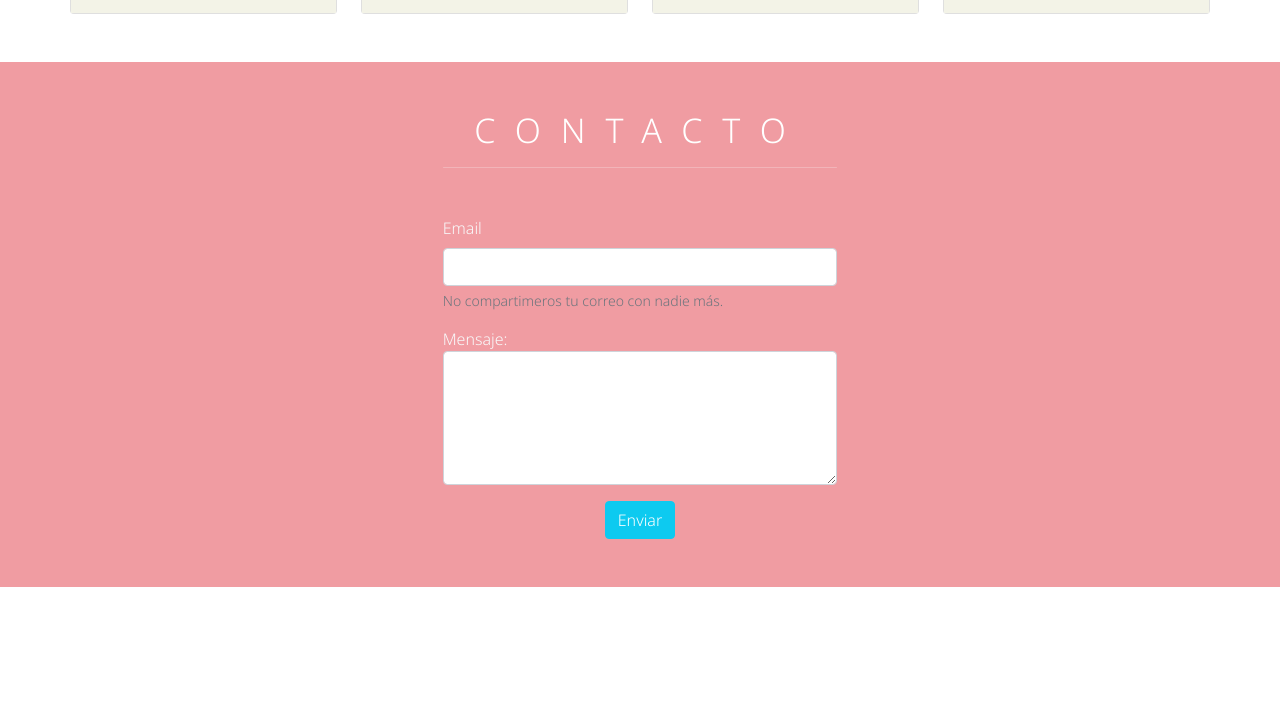
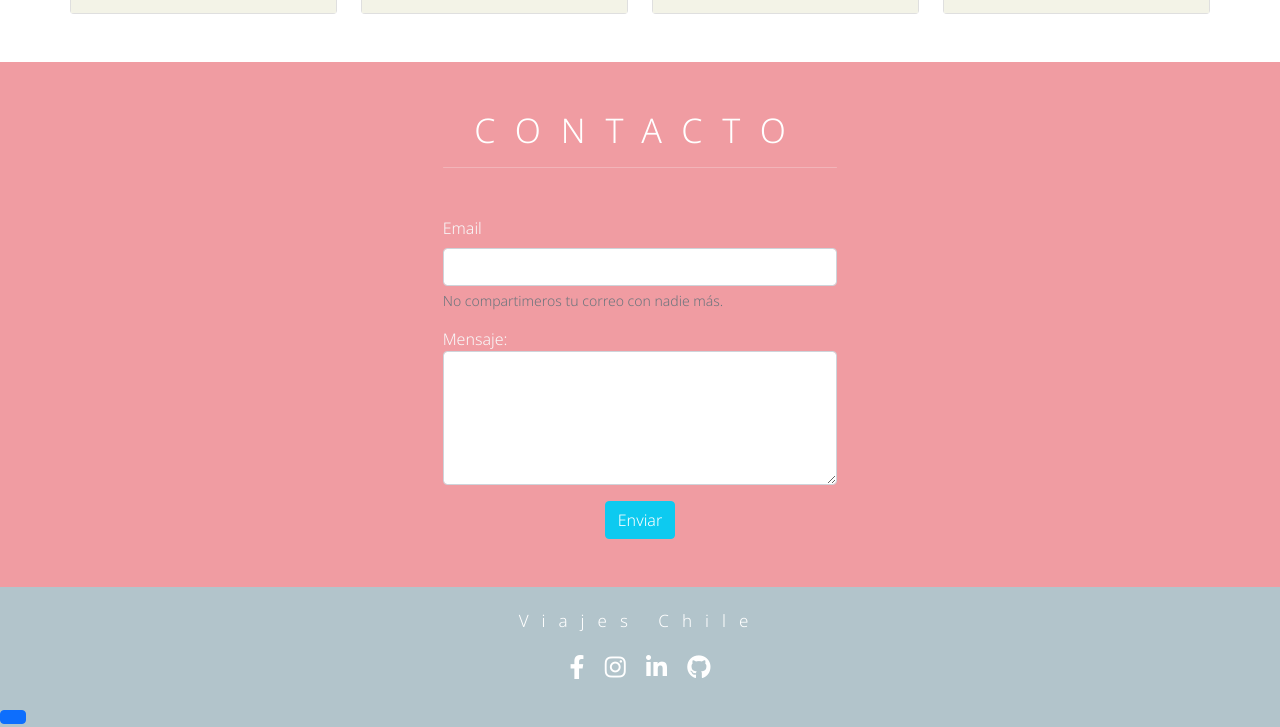
Before and after one commit to Ivan270/Viajes_chile, a plain HTML site: page index.html in a window 1280 px wide. Shown: the part 2567-3294 px from the top of the page. Before the commit the page ends 3154 px from the top, so only its background shows below. Drawn offline with nearby package versions, Linux system fonts and the light colour scheme.

Commit message:
footer agregado

```diff
--- a/index.html
+++ b/index.html
@@ -191,6 +191,22 @@
             </form>
         </div>
     </section>
+    <footer class="">
+        <div id="redes_sociales" class="container p-5 p-lg-4">
+            <div class="row text-center">
+                <div class="col-12">
+                    <h5 id="title-footer" class="pb-3">Viajes Chile</h5>
+                </div>
+                <div class="col-12">
+                    <i class="fa-brands fa-facebook-f fa-xl px-2"></i>
+                    <i class="fa-brands fa-instagram fa-xl px-2"></i>
+                    <i class="fa-brands fa-linkedin-in fa-xl px-2"></i>
+                    <i class="fa-brands fa-github fa-xl px-2"></i>
+                </div>
+            </div>
+        </div>
+        <button type="button" class="btn btn-primary" data-bs-toggle="modal" data-bs-target="#exampleModal">
+    </footer>
 
 
     <!-- Bootstrap 5.1 -->
```
